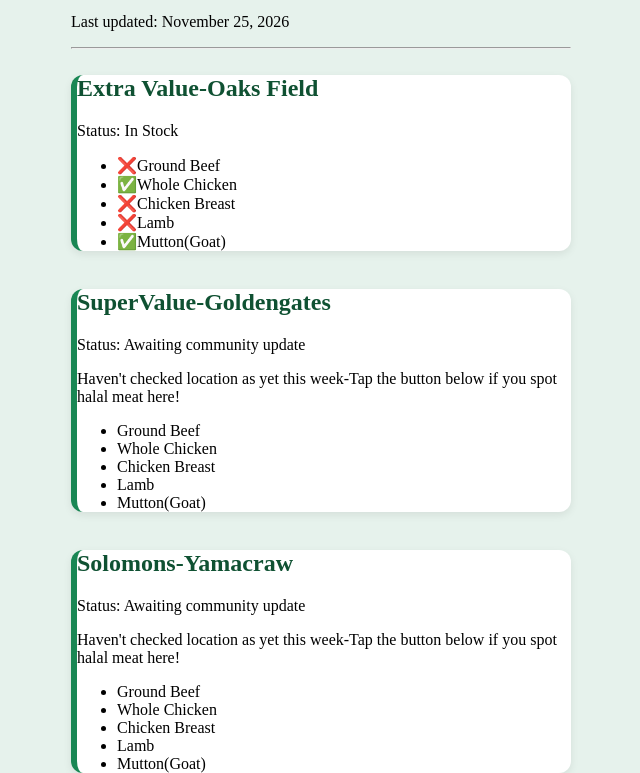
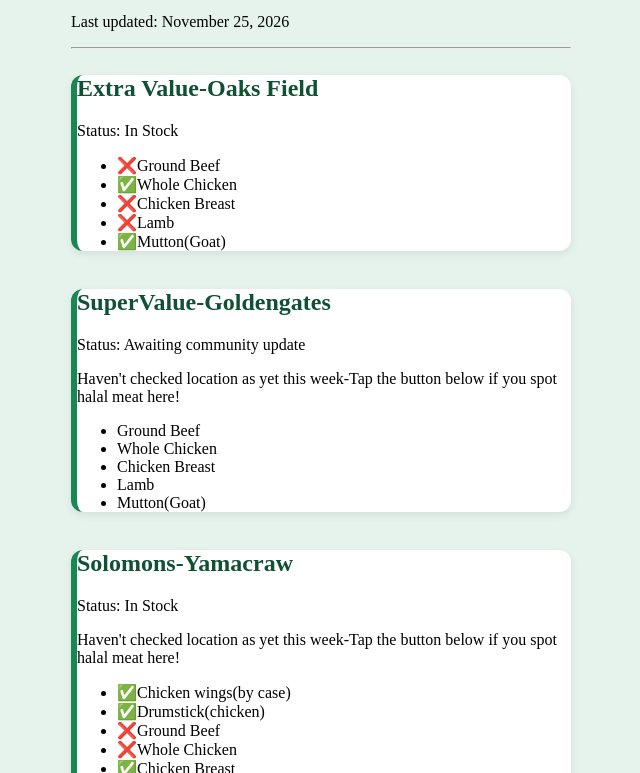
Before and after one commit to neefasmerch-droid/Halal-Meat-Finder, a plain HTML site: page index.html in a window 1280 px wide. Shown: the part 179-952 px from the top of the page, without its empty margins (319-959 px from the left). Drawn offline with Linux system fonts and the light colour scheme.

Commit message:
Add files via upload

```diff
--- a/index.html
+++ b/index.html
@@ -47,14 +47,16 @@
             <br>
             <section>
                 <h2>Solomons-Yamacraw</h2>
-                <p>Status: Awaiting community update</p>
+                <p>Status: In Stock</p>
                 <p>Haven't checked location as yet this week-Tap the button below if you spot halal meat here!</p>
                 <ul>
-                    <li>Ground Beef</li>
-                    <li>Whole Chicken</li>
-                    <li>Chicken Breast</li>
-                    <li>Lamb</li>
-                    <li>Mutton(Goat)</li>
+                    <li>✅Chicken wings(by case)</li>
+                    <li>✅Drumstick(chicken)</li>
+                    <li>❌Ground Beef</li>
+                    <li>❌Whole Chicken</li>
+                    <li>✅Chicken Breast</li>
+                    <li>❌Lamb</li>
+                    <li>❌Mutton(Goat)</li>
                 </ul>
             </section>
 
```
